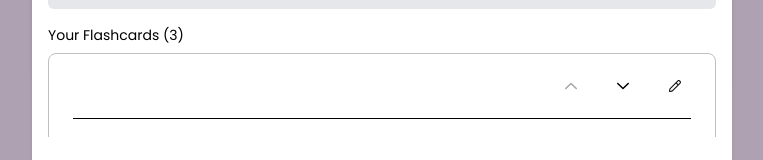
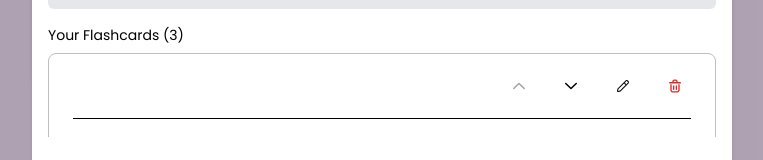
Before and after one commit to renjastine/flashcard-app, a Next.js app: page / in a window 1280 px wide. Shown: the part 541-701 px from the top of the page, without its empty margins (258-1021 px from the left). Built offline with nearby package versions, Linux system fonts and the light colour scheme; grey boxes are pictures that could not be loaded.

Commit message:
Delete Element done

```diff
--- a/app/components/Card.tsx
+++ b/app/components/Card.tsx
@@ -37,7 +37,14 @@ function Card({
                     setEditMode={setEditMode}
                     containerRef={containerRef}
                 />
-                {/* <CardListControl controlName="delete" /> */}
+                <CardListControl
+                    controlName="delete"
+                    keyID={keyID}
+                    cardID={cardID}
+                    setCard={setCard}
+                    flashCards={flashCards}
+                    setFlashCards={setFlashCards}
+                />
             </div>
             <div className='flex gap-3'>
                 <div className='flex-none pt-1'>
--- a/app/components/CardListControl.tsx
+++ b/app/components/CardListControl.tsx
@@ -37,10 +37,18 @@ function CardListControl({
         if (card) setCard?.(card)
     }
 
+    function deleteCard() {
+        const copy = [...flashCards]
+        const index = copy.findIndex(c => c.id === cardID);
+        copy.splice(index, 1)
+        setFlashCards(copy)
+    }
+
     const handleClick = () => {
         if (controlName === "moveUp") moveCard("up")
         if (controlName === "moveDown") moveCard("down")
         if (controlName === "edit") editCard()
+        if (controlName === "delete") deleteCard()
     }
 
     return (
```
